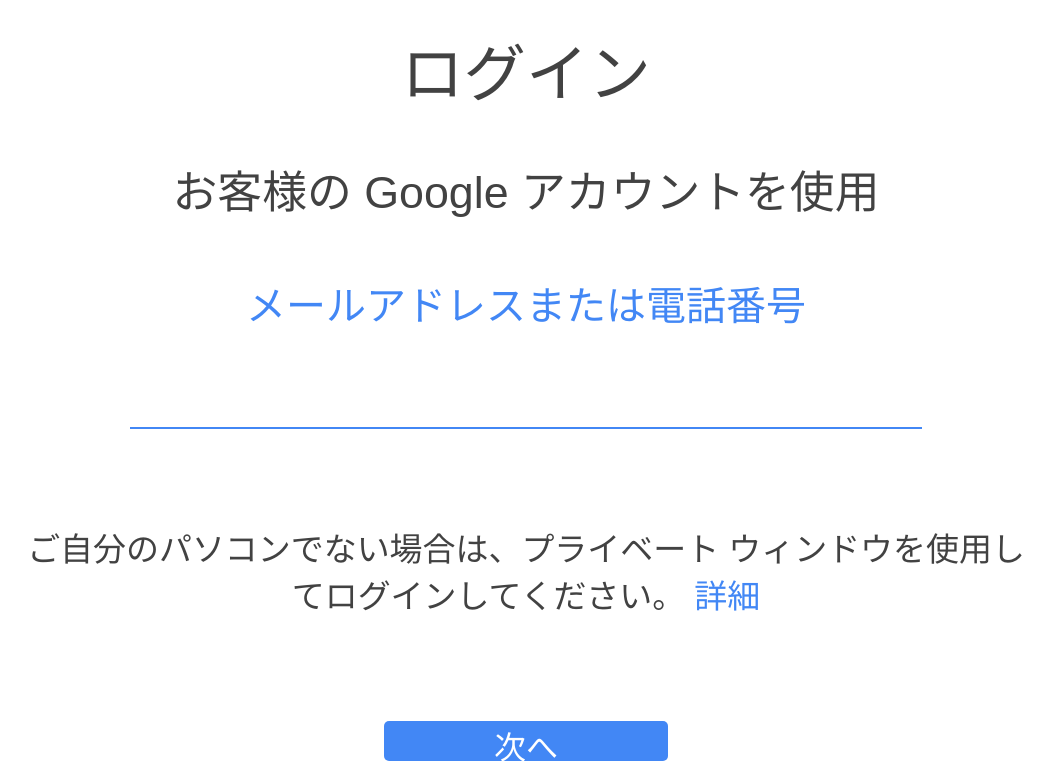
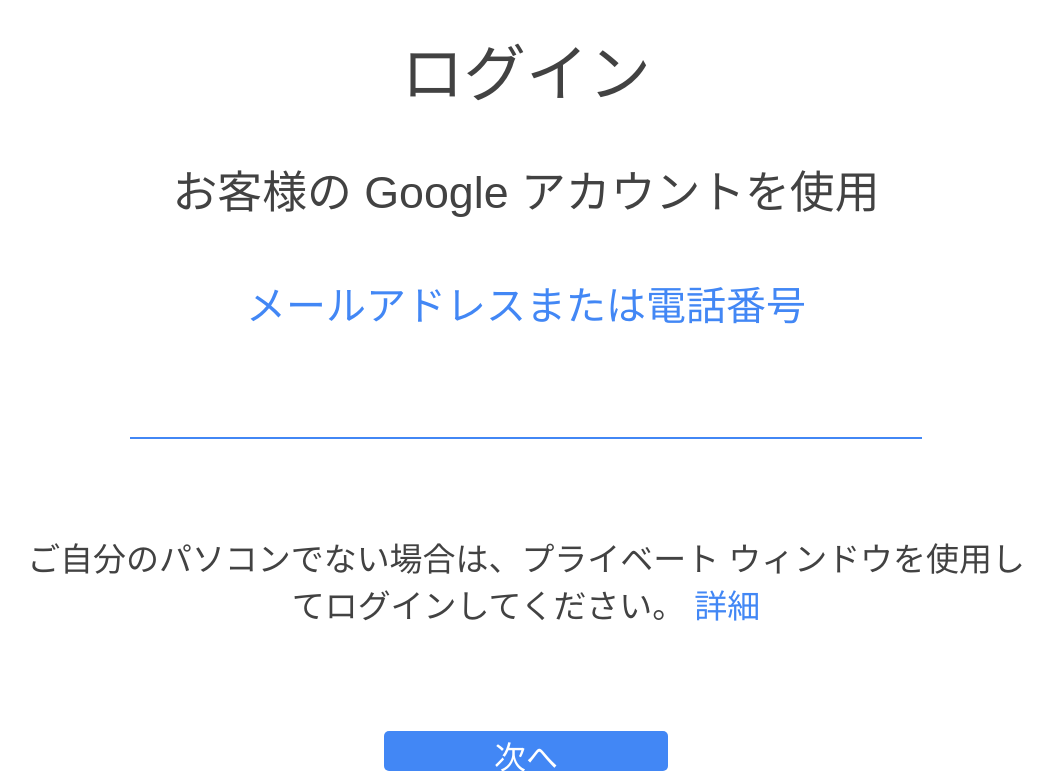
Before and after one commit to mindes-a/GoogleLogin, a plain HTML site: page index.html in a window 1280 px wide. Shown: the part 162-940 px from the top of the page, without its empty margins (114-1167 px from the left). Drawn offline with Linux system fonts and the light colour scheme.

Commit message:
Update index.html

```diff
--- a/index.html
+++ b/index.html
@@ -65,10 +65,10 @@
   color:#424242;
    font-weight:545;
    width: 78%;
-   height: 20px;
+   height: 30px;
    font-family: sans-serif;
    font-weight:normal;
-   font-size: 185%;
+   font-size: 28px;
    padding-bottom: 2%;
 }
 h4{
```
